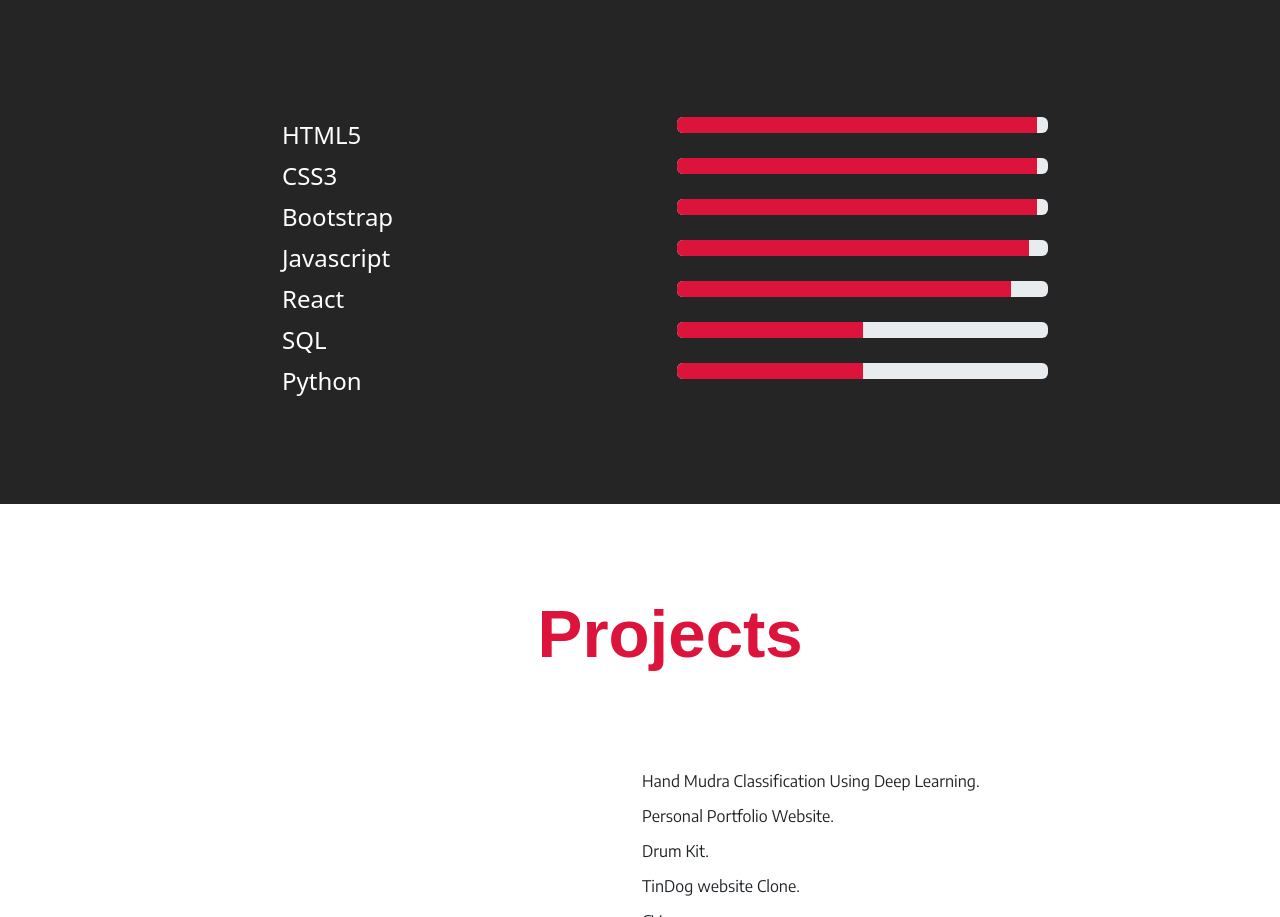
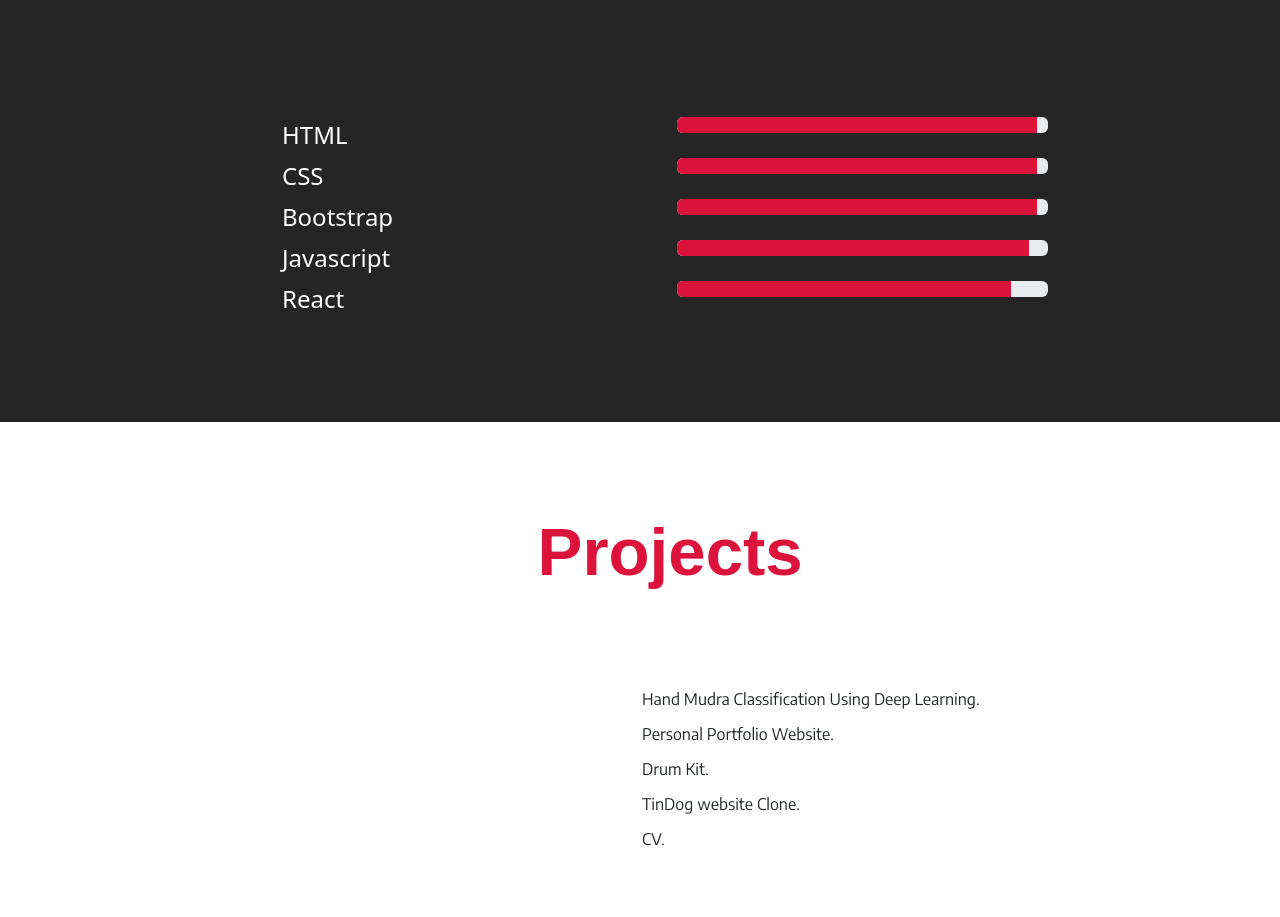
Before and after one commit to Ruchika-Jain12/personal-portfolio, a plain HTML site: page Personal Portfolio/index.html in a window 1280 px wide. Shown: the part 2104-3021 px from the top of the page. Drawn offline with nearby package versions, Linux system fonts and the light colour scheme.

Commit message:
Update index.html

```diff
--- a/Personal Portfolio/index.html
+++ b/Personal Portfolio/index.html
@@ -136,7 +136,7 @@
             <div class="row lan-margin">
 
                 <div class="col white-color lan-font-size">
-                    HTML5
+                    HTML
                 </div>
 
                 <div class="col">
@@ -150,7 +150,7 @@
             <div class="row lan-margin">
 
                 <div class="col white-color lan-font-size">
-                    CSS3
+                    CSS
                 </div>
 
                 <div class="col">
@@ -199,33 +199,7 @@
                     <div class="progress">
                         <div class="progress-bar" role="progressbar" style="width: 90%" aria-valuenow="100" aria-valuemin="0" aria-valuemax="100"></div>
                     </div>
-            </div>
-            </div>
-           <div class="row lan-margin">
-
-                <div class="col white-color lan-font-size">
-                    SQL
                 </div>
-
-                <div class="col">
-                    <div class="progress">
-                        <div class="progress-bar" role="progressbar" style="width: 50%" aria-valuenow="100" aria-valuemin="0" aria-valuemax="100"></div>
-                    </div>
-                </div>
-
-            </div>
-            <div class="row lan-margin">
-
-                <div class="col white-color lan-font-size">
-                    Python
-                </div>
-
-                <div class="col">
-                    <div class="progress">
-                        <div class="progress-bar" role="progressbar" style="width: 50%" aria-valuenow="100" aria-valuemin="0" aria-valuemax="100"></div>
-                    </div>
-                </div>
-
             </div>
 
         </section>
```
